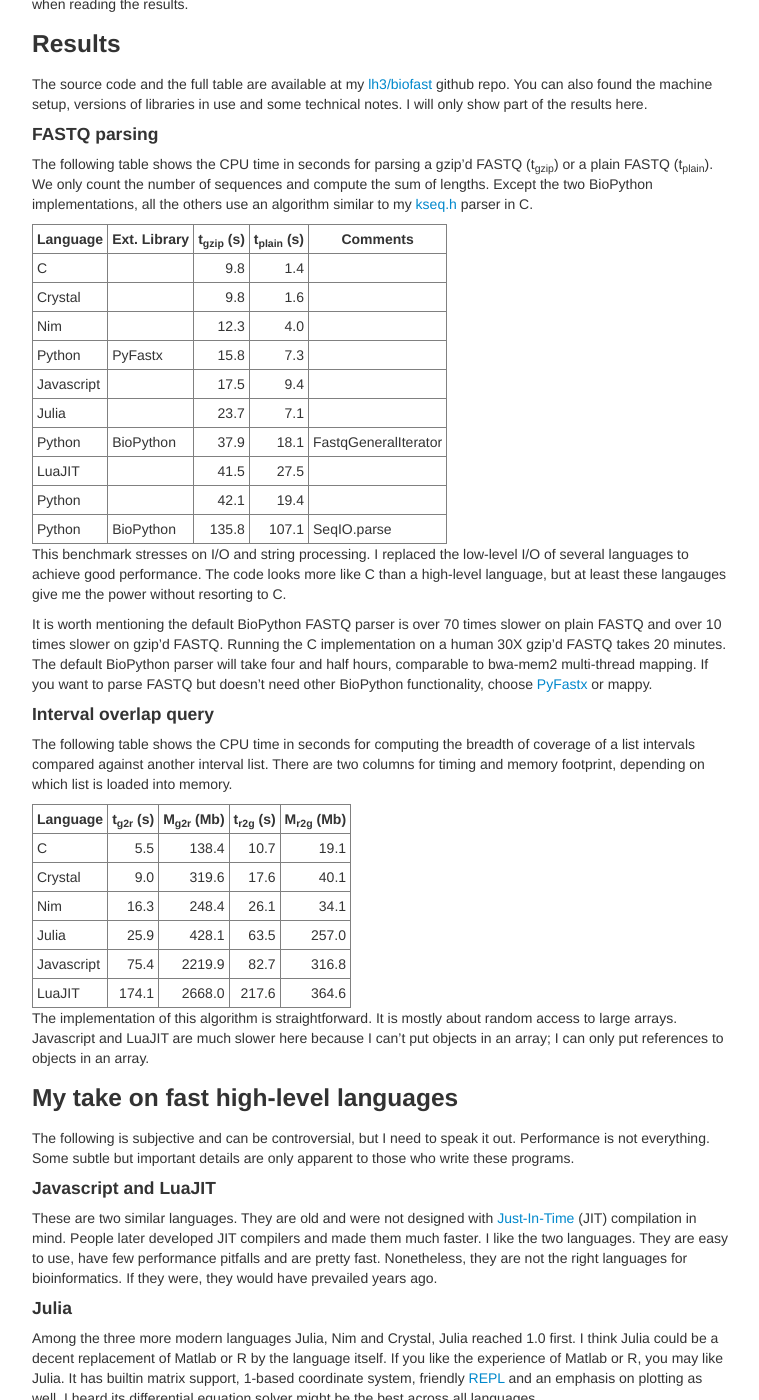
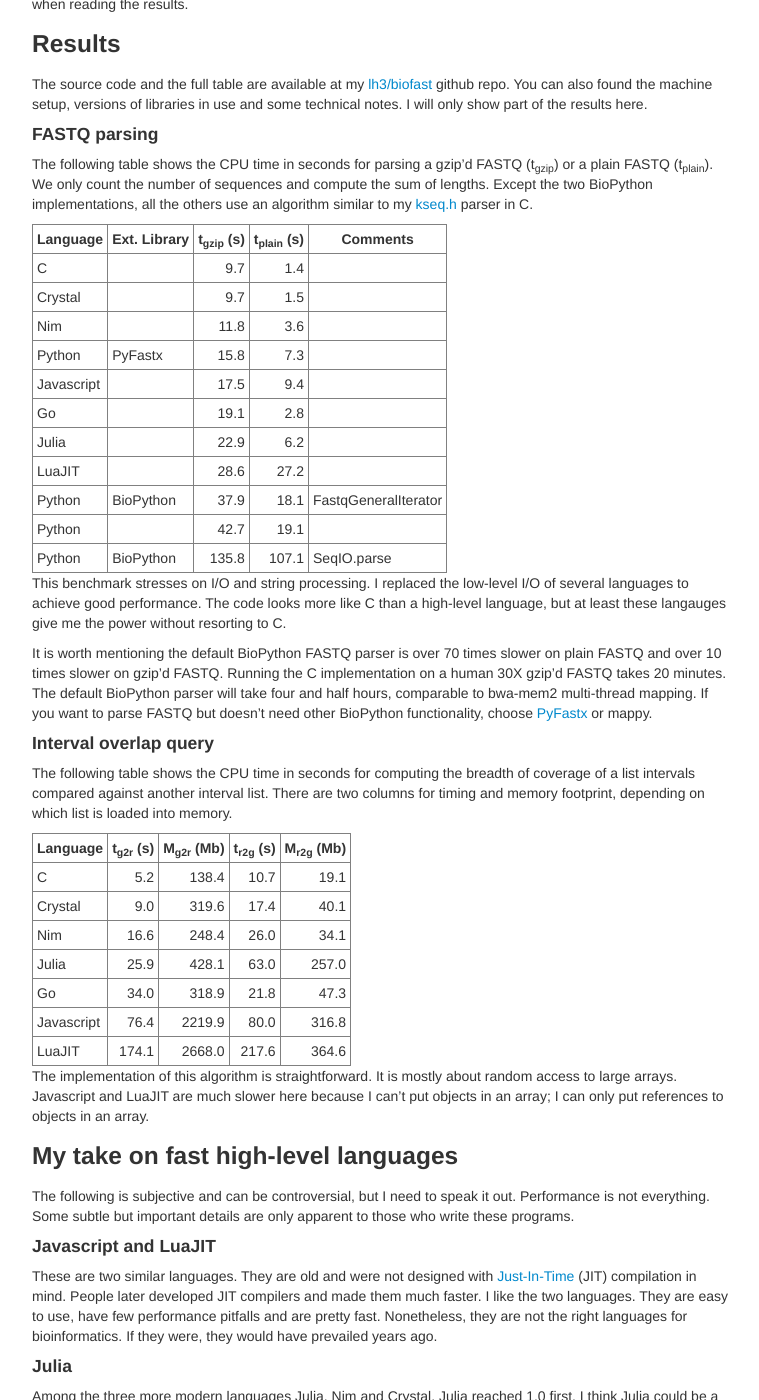
Before and after one commit to lh3/lh3.github.com, a Jekyll site: the page built from _posts/2020-05-17-fast-high-level-programming-languages.md, in a window 1280 px wide and 1400 px high, scrolled down 548 px. Shown: the whole window, without its empty margins (258-1017 px from the left). Built offline with Jekyll 4.4.1, drawn with Linux system fonts in a browser that asks for light colours; comment, search, counter and statistics services are not loaded; some of the changed text lies outside the part shown.

Commit message:
updated timing; added Go

```diff
--- a/_posts/2020-05-17-fast-high-level-programming-languages.md
+++ b/_posts/2020-05-17-fast-high-level-programming-languages.md
@@ -45,15 +45,16 @@ parser in C.
 <style> .extable td,th { padding: 4px; } </style>
 <table border="1" class="extable">
 <tr><th>Language</th><th>Ext. Library</th><th>t<sub>gzip</sub> (s)</th><th>t<sub>plain</sub> (s)</th><th>Comments</th></tr>
-<tr><td>C         </td><td>         </td><td style="text-align:right">  9.8</td><td style="text-align:right">  1.4</td><td></td> </tr>
-<tr><td>Crystal   </td><td>         </td><td style="text-align:right">  9.8</td><td style="text-align:right">  1.6</td><td></td> </tr>
-<tr><td>Nim       </td><td>         </td><td style="text-align:right"> 12.3</td><td style="text-align:right">  4.0</td><td></td> </tr>
+<tr><td>C         </td><td>         </td><td style="text-align:right">  9.7</td><td style="text-align:right">  1.4</td><td></td> </tr>
+<tr><td>Crystal   </td><td>         </td><td style="text-align:right">  9.7</td><td style="text-align:right">  1.5</td><td></td> </tr>
+<tr><td>Nim       </td><td>         </td><td style="text-align:right"> 11.8</td><td style="text-align:right">  3.6</td><td></td> </tr>
 <tr><td>Python    </td><td>PyFastx  </td><td style="text-align:right"> 15.8</td><td style="text-align:right">  7.3</td><td></td> </tr>
 <tr><td>Javascript</td><td>         </td><td style="text-align:right"> 17.5</td><td style="text-align:right">  9.4</td><td></td> </tr>
-<tr><td>Julia     </td><td>         </td><td style="text-align:right"> 23.7</td><td style="text-align:right">  7.1</td><td></td> </tr>
+<tr><td>Go        </td><td>         </td><td style="text-align:right"> 19.1</td><td style="text-align:right">  2.8</td><td></td> </tr>
+<tr><td>Julia     </td><td>         </td><td style="text-align:right"> 22.9</td><td style="text-align:right">  6.2</td><td></td> </tr>
+<tr><td>LuaJIT    </td><td>         </td><td style="text-align:right"> 28.6</td><td style="text-align:right"> 27.2</td><td></td> </tr>
 <tr><td>Python    </td><td>BioPython</td><td style="text-align:right"> 37.9</td><td style="text-align:right"> 18.1</td><td>FastqGeneralIterator</td> </tr>
-<tr><td>LuaJIT    </td><td>         </td><td style="text-align:right"> 41.5</td><td style="text-align:right"> 27.5</td><td></td> </tr>
-<tr><td>Python    </td><td>         </td><td style="text-align:right"> 42.1</td><td style="text-align:right"> 19.4</td><td></td> </tr>
+<tr><td>Python    </td><td>         </td><td style="text-align:right"> 42.7</td><td style="text-align:right"> 19.1</td><td></td> </tr>
 <tr><td>Python    </td><td>BioPython</td><td style="text-align:right">135.8</td><td style="text-align:right">107.1</td><td>SeqIO.parse</td> </tr>
 </table>
 
@@ -78,11 +79,12 @@ into memory.
 
 <table border="1" class="extable">
 <tr><th>Language</th><th>t<sub>g2r</sub> (s)</th><th>M<sub>g2r</sub> (Mb)</th><th>t<sub>r2g</sub> (s)</th><th>M<sub>r2g</sub> (Mb)</th></tr>
-<tr><td>C         </td><td style="text-align:right">  5.5</td><td style="text-align:right"> 138.4</td><td style="text-align:right"> 10.7</td><td style="text-align:right"> 19.1</td></tr>
-<tr><td>Crystal   </td><td style="text-align:right">  9.0</td><td style="text-align:right"> 319.6</td><td style="text-align:right"> 17.6</td><td style="text-align:right"> 40.1</td></tr>
-<tr><td>Nim       </td><td style="text-align:right"> 16.3</td><td style="text-align:right"> 248.4</td><td style="text-align:right"> 26.1</td><td style="text-align:right"> 34.1</td></tr>
-<tr><td>Julia     </td><td style="text-align:right"> 25.9</td><td style="text-align:right"> 428.1</td><td style="text-align:right"> 63.5</td><td style="text-align:right">257.0</td></tr>
-<tr><td>Javascript</td><td style="text-align:right"> 75.4</td><td style="text-align:right">2219.9</td><td style="text-align:right"> 82.7</td><td style="text-align:right">316.8</td></tr>
+<tr><td>C         </td><td style="text-align:right">  5.2</td><td style="text-align:right"> 138.4</td><td style="text-align:right"> 10.7</td><td style="text-align:right"> 19.1</td></tr>
+<tr><td>Crystal   </td><td style="text-align:right">  9.0</td><td style="text-align:right"> 319.6</td><td style="text-align:right"> 17.4</td><td style="text-align:right"> 40.1</td></tr>
+<tr><td>Nim       </td><td style="text-align:right"> 16.6</td><td style="text-align:right"> 248.4</td><td style="text-align:right"> 26.0</td><td style="text-align:right"> 34.1</td></tr>
+<tr><td>Julia     </td><td style="text-align:right"> 25.9</td><td style="text-align:right"> 428.1</td><td style="text-align:right"> 63.0</td><td style="text-align:right">257.0</td></tr>
+<tr><td>Go        </td><td style="text-align:right"> 34.0</td><td style="text-align:right"> 318.9</td><td style="text-align:right"> 21.8</td><td style="text-align:right"> 47.3</td></tr>
+<tr><td>Javascript</td><td style="text-align:right"> 76.4</td><td style="text-align:right">2219.9</td><td style="text-align:right"> 80.0</td><td style="text-align:right">316.8</td></tr>
 <tr><td>LuaJIT    </td><td style="text-align:right">174.1</td><td style="text-align:right">2668.0</td><td style="text-align:right">217.6</td><td style="text-align:right">364.6</td></tr>
 </table>
 
@@ -177,6 +179,9 @@ the development time for experienced programmers and save the running time of
 numerous python scripts by many folds. However, no languages are good enough in
 my opinion. I will see how Crystal turns out. It has potentials.
 
+**Update on 2020-05-19:** Added contributed Go implementations. More accurate
+timing for some fast implementations, measured by hyperfire.
+
 [julia]: https://en.wikipedia.org/wiki/Julia_(programming_language)
 [nim]: https://en.wikipedia.org/wiki/Nim_(programming_language)
 [crystal]: https://en.wikipedia.org/wiki/Crystal_(programming_language)
```
